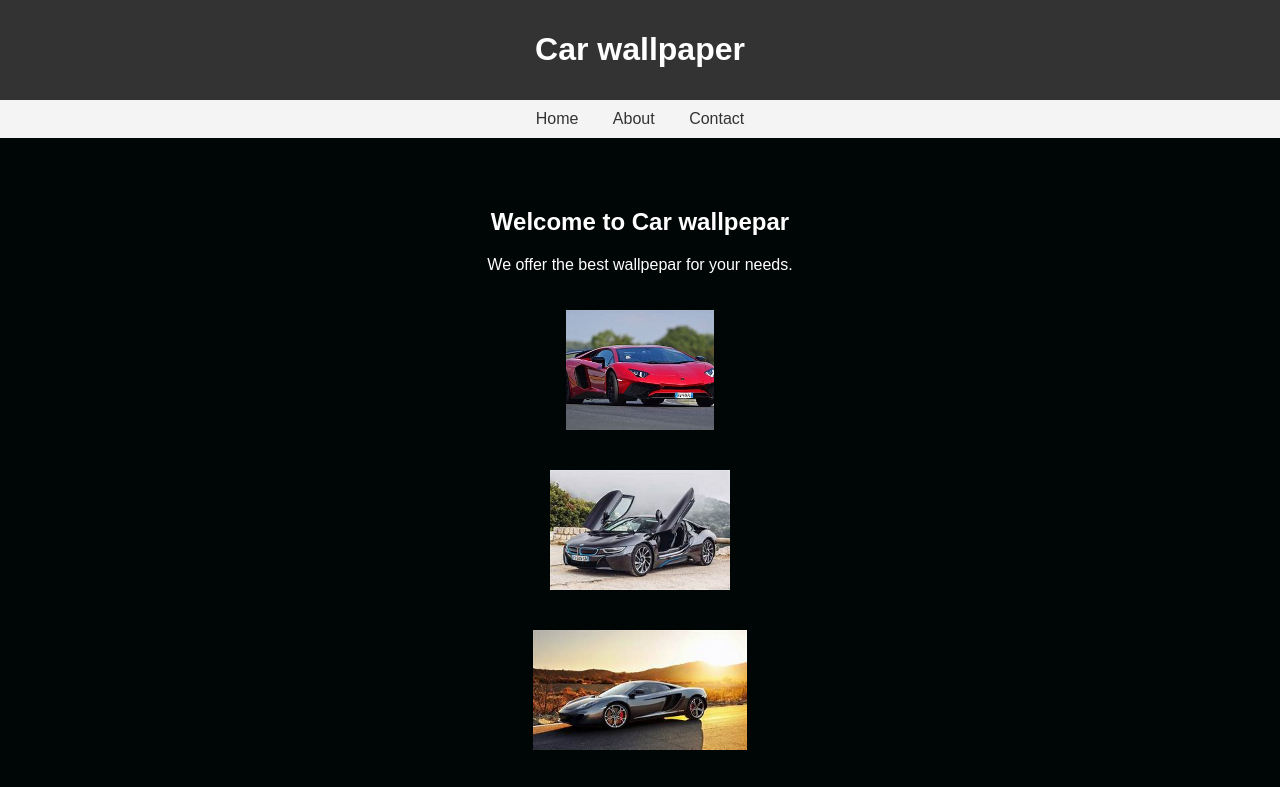
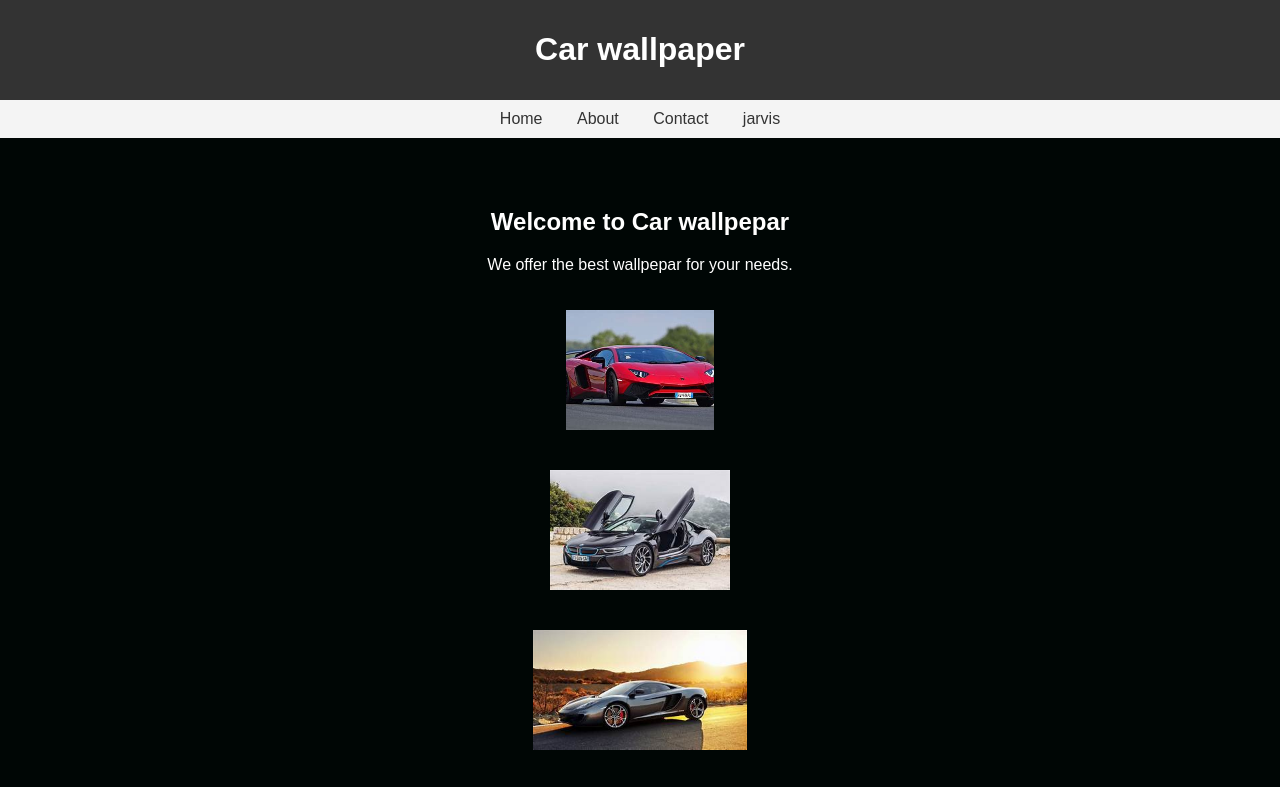
Before and after one commit to rishabh3183/Rpcar, a plain HTML site: page index.html in a window 1280 px wide. Shown: the top 787 px of the page. Drawn offline with Linux system fonts and the light colour scheme.

Commit message:
Update index.html

```diff
--- a/index.html
+++ b/index.html
@@ -59,6 +59,7 @@
         <a href="index.html">Home</a>
         <a href="about.html">About</a>
         <a href="Contact.html">Contact</a>
+        <a href="jarvis.py">jarvis</a>
     </nav>
 
     <div class="hero">
```
